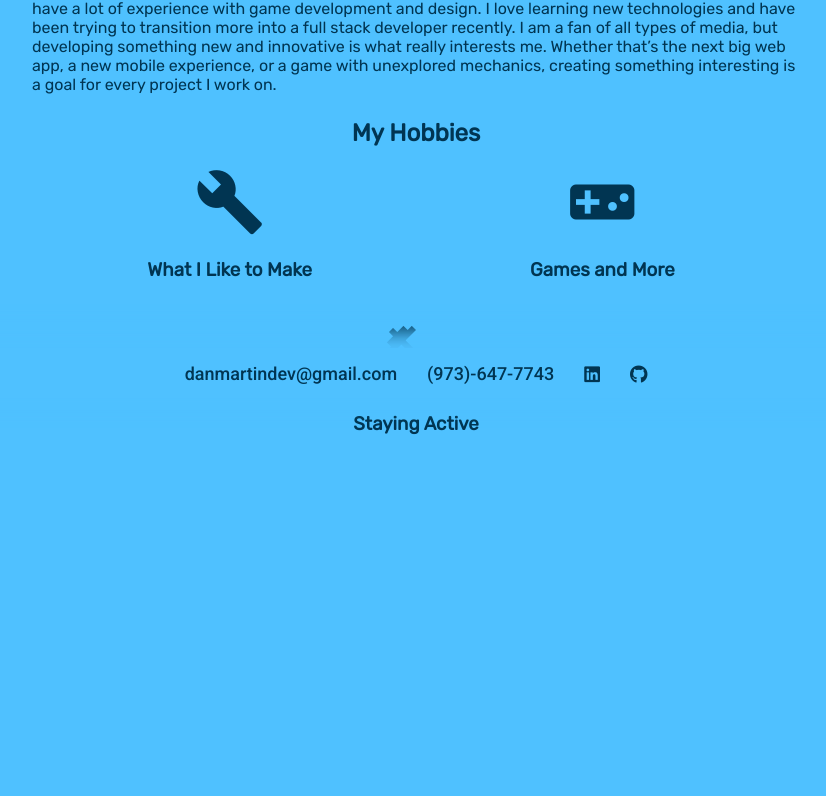
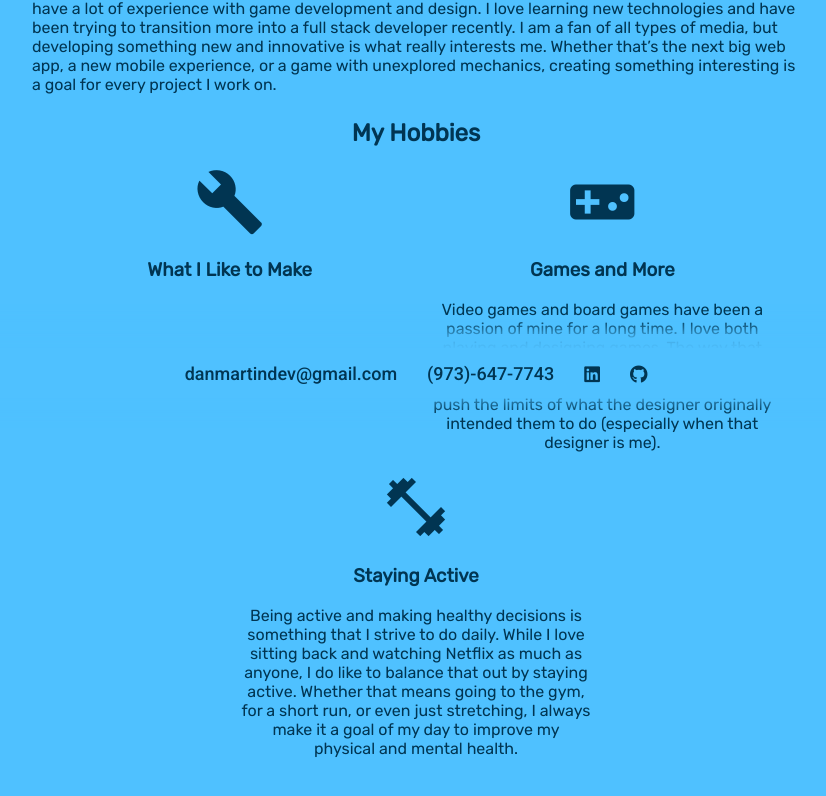
Before and after one commit to danmartindev/Portfolio, an Angular app: page /about in a window 1280 px wide. Shown: the part 402-1198 px from the top of the page, without its empty margins (224-1050 px from the left). Before the commit the page ends 946 px from the top, so only its background shows below. Built offline with nearby package versions, Linux system fonts and the light colour scheme.

Commit message:
added some hobby content

```diff
--- a/src/app/about/about.component.html
+++ b/src/app/about/about.component.html
@@ -25,12 +25,24 @@
       <div class="hobby">
         <i class="material-icons clean-btn">videogame_asset</i>
         <h3>Games and More</h3>
-
+        <div>
+          Video games and board games have been a passion of mine for a long time.
+          I love both playing and designing games. The way that interactions and
+          mechanics of a game work is always a fascinating topic for me, and I love
+          to push the limits of what the designer originally intended them to do
+          (especially when that designer is me).
+        </div>
       </div>
       <div class="hobby">
         <i class="material-icons clean-btn">fitness_center</i>
         <h3>Staying Active</h3>
-
+        <div>
+            Being active and making healthy decisions is something that I strive to
+            do daily. While I love sitting back and watching Netflix as much as
+            anyone, I do like to balance that out by staying active. Whether that
+            means going to the gym, for a short run, or even just stretching, I always
+            make it a goal of my day to improve my physical and mental health.
+        </div>
       </div>
     </div>
 
```
